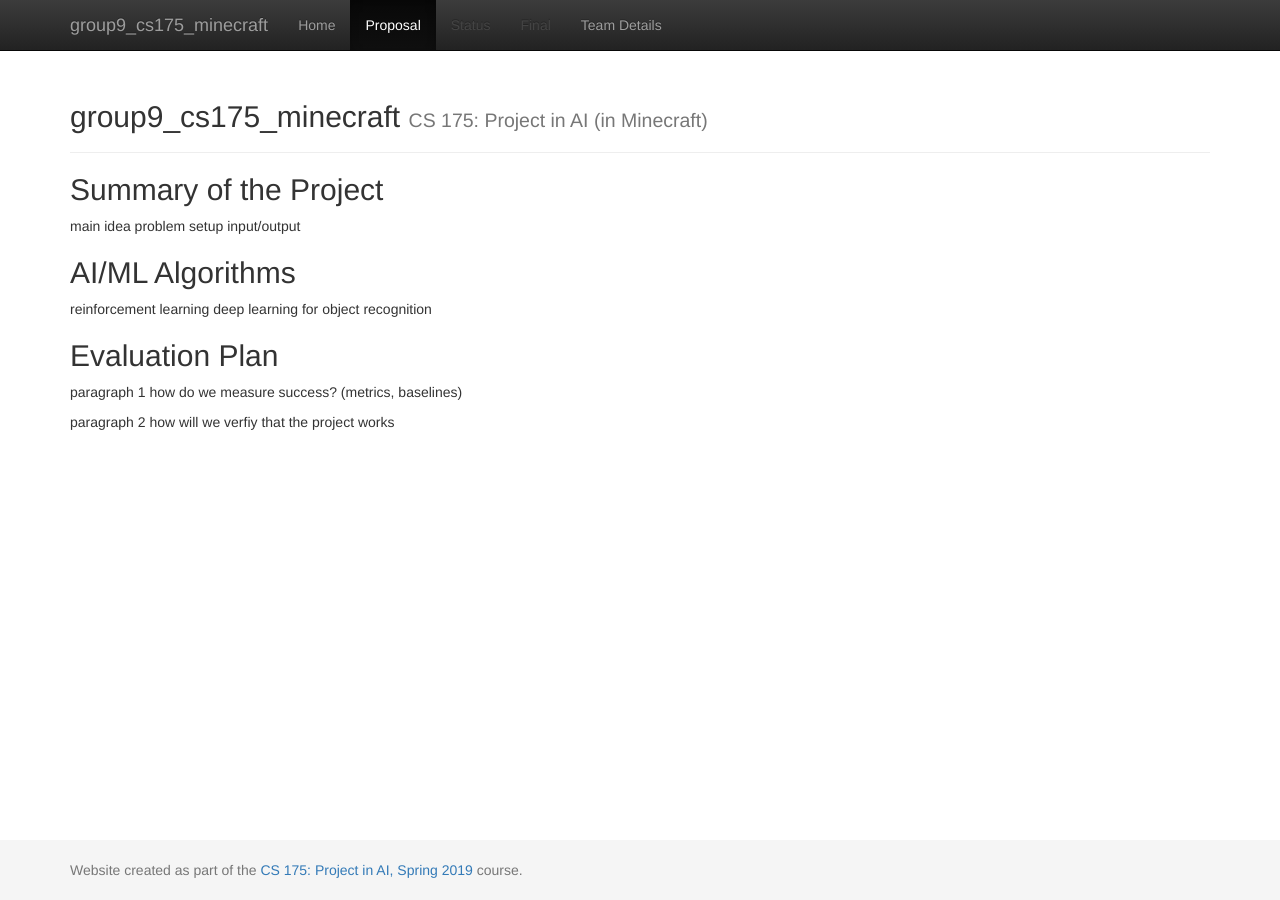
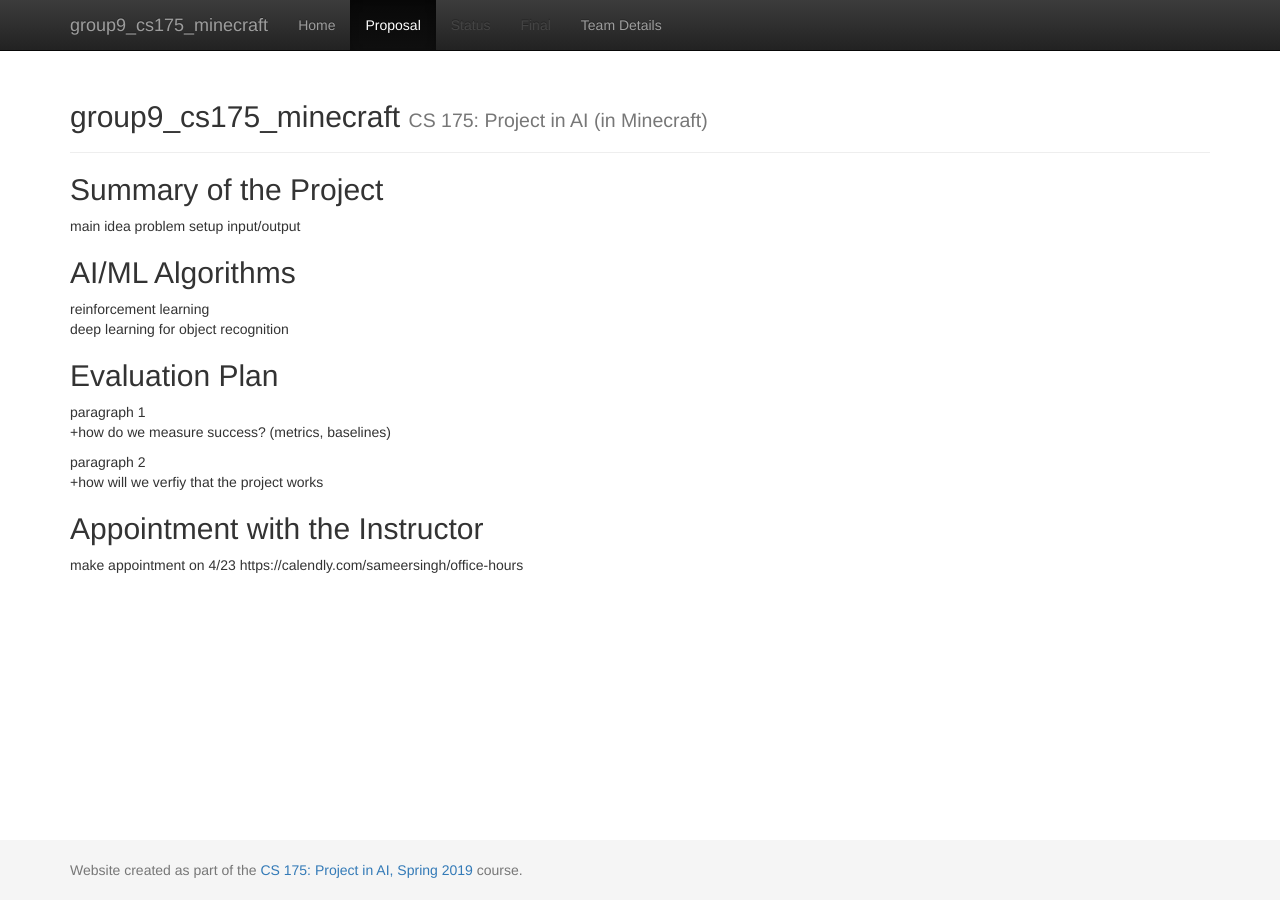
Before and after one commit to jeffomidvaran/TheBlockouts, a Jekyll site: the page built from docs/proposal.md, in a window 1280 px wide. Built offline with Jekyll 4.4.1, drawn with Linux system fonts in a browser that asks for light colours.

Commit message:
added indentation

```diff
--- a/docs/proposal.md
+++ b/docs/proposal.md
@@ -9,13 +9,17 @@
 input/output
 
 ## AI/ML Algorithms
-reinforcement learning
+reinforcement learning <br/>
 deep learning for object recognition
 
 
 ## Evaluation Plan
-paragraph 1
-    how do we measure success? (metrics, baselines)
+paragraph 1 <br/>
+    +how do we measure success? (metrics, baselines)
 
-paragraph 2
-    how will we verfiy that the project works
+paragraph 2<br/>
+    +how will we verfiy that the project works
+
+## Appointment with the Instructor
+make appointment on 4/23
+https://calendly.com/sameersingh/office-hours
```
